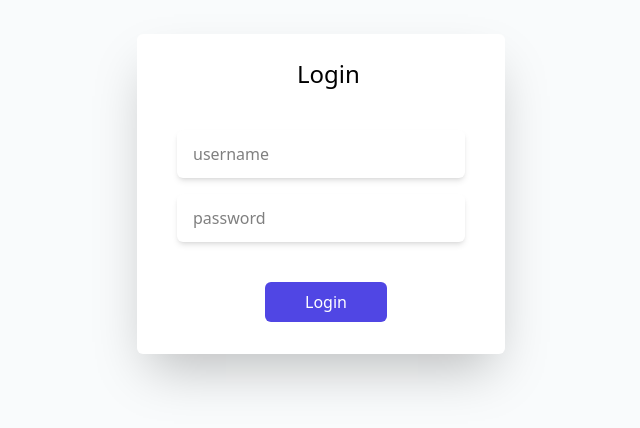
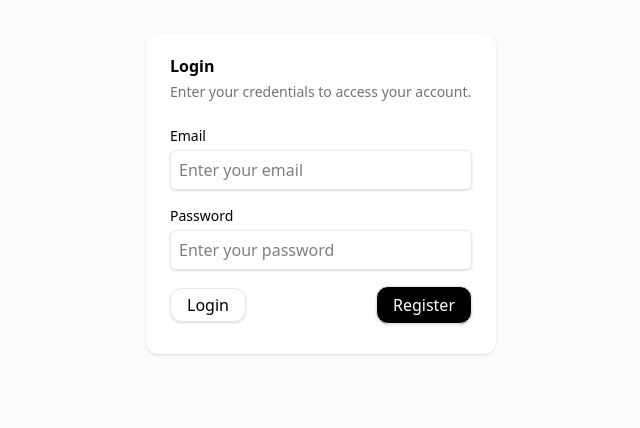
Before and after one commit to mohammedniyafsm/Brainly, a React (Vite) app in the folder frontend/: page /login in a window 1280 px wide. Shown: the part 206-634 px from the top of the page, without its empty margins (319-959 px from the left). Built offline with nearby package versions, Linux system fonts and the light colour scheme.

Commit message:
signup ui and ux changed

```diff
--- a/frontend/src/components/ui/Login.tsx
+++ b/frontend/src/components/ui/Login.tsx
@@ -1,19 +1,39 @@
-import { Button } from "./Button"
-import { Input } from "./CreateContentModal"
 
 
 export const Login=()=>{
     return(
-    <div className="w-screen h-screen bg-gray-100 flex items-center justify-center">
-        <div className="w-92 h-80  bg-white-100 rounded-md shadow-2xl">
-            <div className="px-40 py-6">
-                <h1 className="text-2xl font-medium">Login</h1>
+     <div className="w-screen h-screen bg-gray-100 flex items-center justify-center">
+        <div className="h-80 w-[350px] shadow-sm rounded-xl bg-white py-6">
+            <div className="grid auto-rows-min grid-rows-[auto_auto] px-6 items-start gap-2">
+                <div className="font-semibold font-inter leading-none ">Login</div>
+                <div className="text-sm text-[#737373]  ">Enter your credentials to access your account.</div>
             </div>
             <div className="px-6">
-                <Input Title="username "/>
-                <Input Title="password "/>
-                <div className="px-24 py-4">
-                <Button text="Login" size="lg" variant="primary"/>
+                <form action="">
+                    <div className="grid w-full items-center gap-4 pt-6">
+                        <div className="grid w-full items-center gap-1 ">
+                            <label htmlFor="" className="flex items-center text-sm font-medium">Email</label>
+                            <input type="text"
+                              placeholder="Enter your email"
+                              className="rounded-md px-2 h-10 border border-gray-200 shadow-sm focus:border-gray-300 focus:ring-4 focus:ring-gray-200 focus:outline-none"
+                              />
+                        </div>
+                        <div className="grid w-full items-center gap-1 ">
+                            <label htmlFor="" className="flex items-center text-sm font-medium">Password</label>
+                            <input type="text"
+                              placeholder="Enter your password"
+                              className="rounded-md px-2 h-10 border border-gray-200 shadow-sm focus:border-gray-300 focus:ring-4 focus:ring-gray-200 focus:outline-none"
+                              />
+                        </div>
+                    </div>
+                </form>
+            </div>
+            <div className="flex justify-between px-6 py-4 items-center">
+                <div className="">
+                    <button className="flex justify-center rounded-xl shadow-sm bg-white border border-gray-200 hover:bg-gray-100 px-4 py-1 cursor-pointer">Login</button>
+                </div>
+                <div className="">
+                    <button className="flex justify-center rounded-xl shadow-sm bg-black text-white border border-gray-200 hover:bg-gray-900 px-4 py-1.5 cursor-pointer">Register</button>
                 </div>
             </div>
         </div>
```
